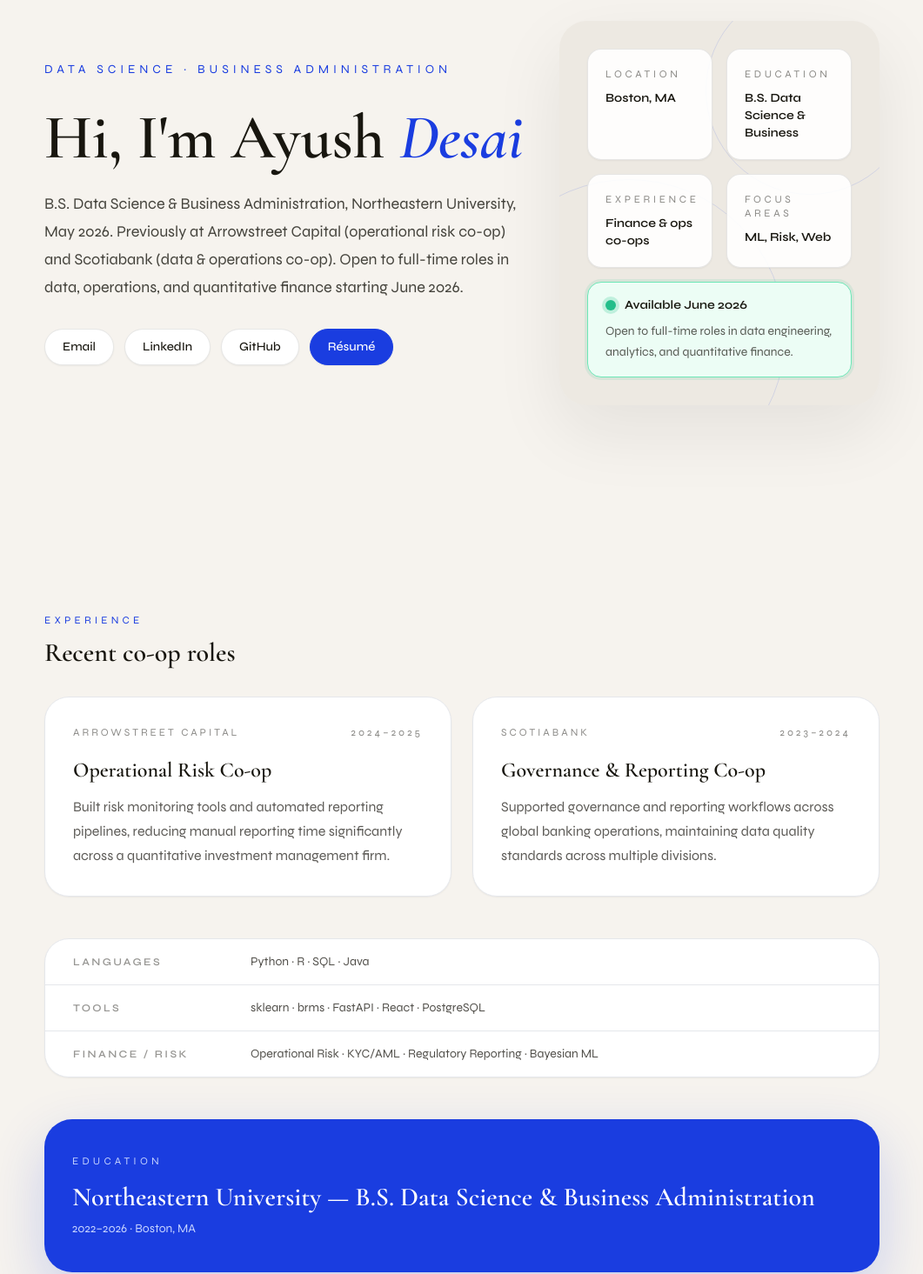
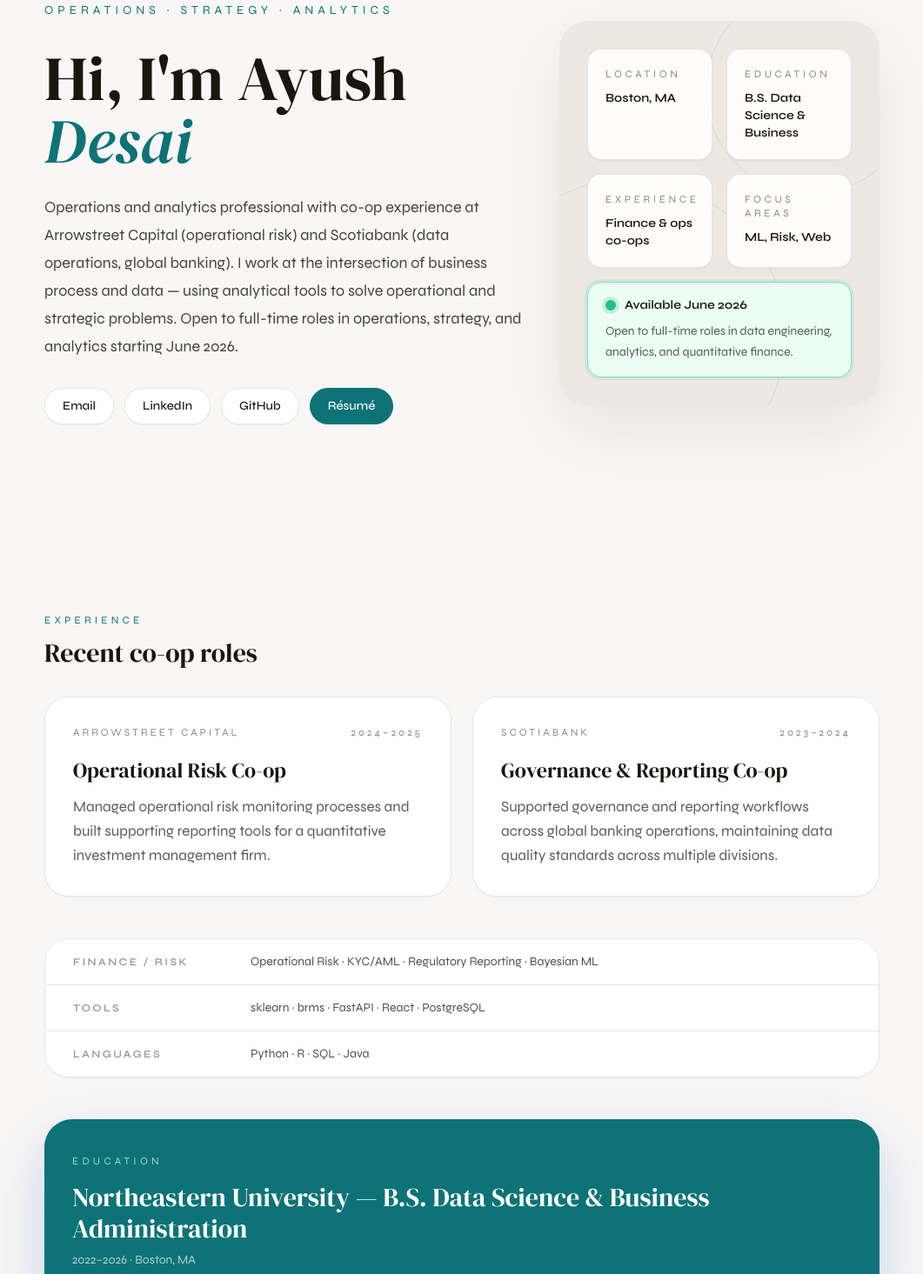
Before and after one commit to ayushadesai/Portfolio, a React (Vite) app: page / in a window 1280 px wide. Shown: the part 220-1685 px from the top of the page at 87% size, without its empty margins (109-1170 px from the left). Built offline with nearby package versions, Linux system fonts and the light colour scheme.

Commit message:
small edits

```diff
--- a/index.html
+++ b/index.html
@@ -29,7 +29,7 @@
     <link rel="preconnect" href="https://fonts.googleapis.com" />
     <link rel="preconnect" href="https://fonts.gstatic.com" crossorigin />
     <link
-      href="https://fonts.googleapis.com/css2?family=Cormorant+Garamond:ital,wght@0,400;0,500;0,600;0,700;1,400;1,600&family=Inconsolata:wght@400;500;600;700&family=Syne:wght@400;500;600;700&display=swap"
+      href="https://fonts.googleapis.com/css2?family=DM+Serif+Display:ital@0;1&family=Cormorant+Garamond:ital,wght@0,400;0,500;0,600;0,700;1,400;1,600&family=Inconsolata:wght@400;500;600;700&family=Syne:wght@400;500;600;700&display=swap"
       rel="stylesheet"
     />
   </head>
--- a/src/components/Layout.tsx
+++ b/src/components/Layout.tsx
@@ -8,7 +8,7 @@ const links = [
 
 function Layout() {
   return (
-    <div className="min-h-screen bg-[#F6F3EE] text-[#18160F]">
+    <div className="min-h-screen bg-[#F8F7F5] text-[#18160F]">
       <header className="sticky top-0 z-50 border-b border-black/5 bg-white/90 backdrop-blur md:px-8">
         <div className="mx-auto flex max-w-7xl items-center justify-between px-6 py-4">
           <div className="font-display text-xl font-semibold tracking-tight text-[#18160F]">
@@ -23,8 +23,8 @@ function Layout() {
                 className={({ isActive }) =>
                   `nav-link relative inline-block transition-colors duration-200 ${
                     isActive
-                      ? 'active text-[#1A3DE0]'
-                      : 'text-[#18160F]/80 hover:text-[#1A3DE0]'
+                      ? 'active text-[#0D7377]'
+                      : 'text-[#18160F]/80 hover:text-[#0D7377]'
                   }`
                 }
               >
--- a/src/index.css
+++ b/src/index.css
@@ -5,7 +5,7 @@
 :root {
   color-scheme: light;
   font-family: 'Syne', ui-sans-serif, system-ui, sans-serif;
-  background-color: #F6F3EE;
+  background-color: #F8F7F5;
 }
 
 html {
@@ -15,7 +15,7 @@ html {
 body {
   margin: 0;
   min-height: 100vh;
-  background: #F6F3EE;
+  background: #F8F7F5;
   color: #18160F;
 }
 
@@ -36,6 +36,10 @@ a {
   font-family: 'Cormorant Garamond', serif;
 }
 
+.font-heading {
+  font-family: 'DM Serif Display', serif;
+}
+
 .font-mono {
   font-family: 'Inconsolata', ui-monospace, SFMono-Regular, monospace;
 }
@@ -48,7 +52,7 @@ a {
   width: 100%;
   height: 2px;
   border-radius: 999px;
-  background: #1A3DE0;
+  background: #0D7377;
   opacity: 0;
   transform: scaleX(0.3);
   transition: opacity 180ms ease, transform 180ms ease;
@@ -87,7 +91,7 @@ a {
   content: '';
   position: absolute;
   border-radius: 999px;
-  border: 1px solid rgba(26, 61, 224, 0.13);
+  border: 1px solid rgba(13, 115, 119, 0.13);
 }
 
 .concentric-panel::before {
--- a/src/pages/About.tsx
+++ b/src/pages/About.tsx
@@ -5,20 +5,21 @@ function About() {
       <section className="grid min-h-[calc(100vh-72px)] gap-10 lg:grid-cols-[1.2fr_0.8fr] lg:items-center">
         {/* Left */}
         <div className="space-y-8">
-          <p className="text-sm uppercase tracking-[0.35em] text-[#1A3DE0]">
-            Data Science · Business Administration
+          <p className="text-sm uppercase tracking-[0.35em] text-[#0D7377]">
+            Operations · Strategy · Analytics
           </p>
           <div>
-            <h1 className="font-display text-5xl font-semibold leading-tight text-[#18160F] sm:text-6xl lg:text-7xl">
+            <h1 className="font-heading text-5xl leading-tight text-[#18160F] sm:text-6xl lg:text-7xl">
               Hi, I'm Ayush{' '}
-              <span className="italic text-[#1A3DE0]">Desai</span>
+              <span className="italic text-[#0D7377]">Desai</span>
             </h1>
             <p className="mt-6 max-w-xl text-lg leading-8 text-[#18160F]/80">
-              B.S. Data Science &amp; Business Administration, Northeastern
-              University, May 2026. Previously at Arrowstreet Capital
-              (operational risk co-op) and Scotiabank (data &amp; operations
-              co-op). Open to full-time roles in data, operations, and
-              quantitative finance starting June 2026.
+              Operations and analytics professional with co-op experience at
+              Arrowstreet Capital (operational risk) and Scotiabank (data
+              operations, global banking). I work at the intersection of
+              business process and data — using analytical tools to solve
+              operational and strategic problems. Open to full-time roles in
+              operations, strategy, and analytics starting June 2026.
             </p>
           </div>
           <div className="flex flex-wrap gap-3">
@@ -46,7 +47,7 @@ function About() {
             </a>
             <a
               href="/resume"
-              className="rounded-full border border-[#1A3DE0] bg-[#1A3DE0] px-5 py-2.5 text-sm font-medium text-white shadow-sm transition hover:bg-[#1634c6]"
+              className="rounded-full border border-[#0D7377] bg-[#0D7377] px-5 py-2.5 text-sm font-medium text-white shadow-sm transition hover:bg-[#0a5c60]"
             >
               Résumé
             </a>
@@ -95,8 +96,8 @@ function About() {
       {/* Experience */}
       <section className="mt-24 space-y-8">
         <div>
-          <p className="text-xs uppercase tracking-[0.35em] text-[#1A3DE0]">Experience</p>
-          <h2 className="mt-3 font-display text-3xl font-semibold text-[#18160F]">
+          <p className="text-xs uppercase tracking-[0.35em] text-[#0D7377]">Experience</p>
+          <h2 className="mt-3 font-heading text-3xl text-[#18160F]">
             Recent co-op roles
           </h2>
         </div>
@@ -106,13 +107,12 @@ function About() {
               <span className="text-xs uppercase tracking-[0.25em] text-[#18160F]/50">Arrowstreet Capital</span>
               <span className="text-xs uppercase tracking-[0.25em] text-[#18160F]/50">2024–2025</span>
             </div>
-            <h3 className="mt-5 font-display text-2xl font-semibold text-[#18160F]">
+            <h3 className="mt-5 font-heading text-2xl text-[#18160F]">
               Operational Risk Co-op
             </h3>
-            <p className="mt-3 text-base leading-7 text-[#18160F]/70">
-              Built risk monitoring tools and automated reporting pipelines,
-              reducing manual reporting time significantly across a quantitative
-              investment management firm.
+            <p className="mt-3 text-[1.0625rem] leading-7 text-[#18160F]/70">
+              Managed operational risk monitoring processes and built supporting
+              reporting tools for a quantitative investment management firm.
             </p>
           </article>
           <article className="rounded-[1.75rem] border border-[#18160F]/8 bg-white p-8 shadow-sm">
@@ -120,10 +120,10 @@ function About() {
               <span className="text-xs uppercase tracking-[0.25em] text-[#18160F]/50">Scotiabank</span>
               <span className="text-xs uppercase tracking-[0.25em] text-[#18160F]/50">2023–2024</span>
             </div>
-            <h3 className="mt-5 font-display text-2xl font-semibold text-[#18160F]">
+            <h3 className="mt-5 font-heading text-2xl text-[#18160F]">
               Governance &amp; Reporting Co-op
             </h3>
-            <p className="mt-3 text-base leading-7 text-[#18160F]/70">
+            <p className="mt-3 text-[1.0625rem] leading-7 text-[#18160F]/70">
               Supported governance and reporting workflows across global banking
               operations, maintaining data quality standards across multiple
               divisions.
@@ -136,9 +136,9 @@ function About() {
       <section className="mt-12">
         <div className="divide-y divide-[#18160F]/8 rounded-[1.75rem] border border-[#18160F]/8 bg-white shadow-sm overflow-hidden">
           {[
+            { label: 'Finance / Risk', values: 'Operational Risk · KYC/AML · Regulatory Reporting · Bayesian ML' },
+            { label: 'Tools', values: 'sklearn · brms · FastAPI · React · PostgreSQL' },
             { label: 'Languages', values: 'Python · R · SQL · Java' },
-            { label: 'Tools', values: 'sklearn · brms · FastAPI · React · PostgreSQL' },
-            { label: 'Finance / Risk', values: 'Operational Risk · KYC/AML · Regulatory Reporting · Bayesian ML' },
           ].map((row) => (
             <div key={row.label} className="grid grid-cols-[140px_1fr] gap-6 px-8 py-4 sm:grid-cols-[180px_1fr]">
               <span className="text-xs font-semibold uppercase tracking-[0.2em] text-[#18160F]/45 self-center">
@@ -151,12 +151,12 @@ function About() {
       </section>
 
       {/* Education strip */}
-      <section className="mt-12 rounded-[2rem] bg-[#1A3DE0] px-8 py-10 text-white shadow-[0_24px_64px_rgba(26,61,224,0.20)]">
-        <p className="text-xs uppercase tracking-[0.35em] text-[#C7D4FF]">Education</p>
-        <p className="mt-4 font-display text-2xl font-semibold leading-snug sm:text-3xl">
+      <section className="mt-12 rounded-[2rem] bg-[#0D7377] px-8 py-10 text-white shadow-[0_24px_64px_rgba(26,61,224,0.20)]">
+        <p className="text-xs uppercase tracking-[0.35em] text-[#A8D5D7]">Education</p>
+        <p className="mt-4 font-heading text-2xl leading-snug sm:text-3xl">
           Northeastern University — B.S. Data Science &amp; Business Administration
         </p>
-        <p className="mt-2 text-sm text-[#C7D4FF]">2022–2026 · Boston, MA</p>
+        <p className="mt-2 text-sm text-[#A8D5D7]">2022–2026 · Boston, MA</p>
       </section>
     </div>
   );
--- a/src/pages/Resume.tsx
+++ b/src/pages/Resume.tsx
@@ -36,19 +36,19 @@ function Resume() {
       {/* Header */}
       <div className="flex flex-col gap-4 sm:flex-row sm:items-end sm:justify-between">
         <div>
-          <h1 className="font-display text-5xl font-semibold text-[#18160F] sm:text-6xl">
+          <h1 className="font-heading text-5xl text-[#18160F] sm:text-6xl">
             Ayush Desai
           </h1>
           <p className="mt-2 text-base text-[#18160F]/60">
             Data Science &amp; Operations · Boston, MA · desai.ayush@northeastern.edu
           </p>
-          <p className="mt-1 text-sm text-[#1A3DE0]/70">
+          <p className="mt-1 text-sm text-[#0D7377]/70">
             Actively seeking full-time opportunities · Available June 2026
           </p>
         </div>
         <a
           href="/resume.pdf"
-          className="inline-flex shrink-0 items-center gap-2 rounded-full bg-[#1A3DE0] px-6 py-3 text-sm font-medium text-white shadow-sm transition hover:bg-[#1634c6]"
+          className="inline-flex shrink-0 items-center gap-2 rounded-full bg-[#0D7377] px-6 py-3 text-sm font-medium text-white shadow-sm transition hover:bg-[#0a5c60]"
         >
           Download PDF
         </a>
@@ -76,18 +76,18 @@ function Resume() {
         <main className="space-y-16">
           {/* Experience */}
           <section id="experience">
-            <p className="text-xs uppercase tracking-[0.35em] text-[#1A3DE0]">Experience</p>
+            <p className="text-xs uppercase tracking-[0.35em] text-[#0D7377]">Experience</p>
 
             <div className="mt-8 space-y-10">
               {/* Arrowstreet */}
               <div>
                 <div className="flex flex-col gap-1 sm:flex-row sm:items-baseline sm:justify-between">
-                  <h3 className="font-display text-2xl font-semibold text-[#18160F]">
+                  <h3 className="font-heading text-2xl text-[#18160F]">
                     Arrowstreet Capital
                   </h3>
                   <span className="font-mono text-xs text-[#18160F]/50">2024–2025</span>
                 </div>
-                <p className="mt-1 text-sm font-medium text-[#1A3DE0]">Operational Risk Co-op</p>
+                <p className="mt-1 text-sm font-medium text-[#0D7377]">Operational Risk Co-op</p>
                 <p className="mt-3 text-sm leading-6 text-[#18160F]/70">
                   Built automated risk monitoring pipelines and internal reporting tools for a
                   quantitative investment management firm. Worked across Python and SQL to surface
@@ -99,12 +99,12 @@ function Resume() {
               {/* Scotiabank */}
               <div>
                 <div className="flex flex-col gap-1 sm:flex-row sm:items-baseline sm:justify-between">
-                  <h3 className="font-display text-2xl font-semibold text-[#18160F]">
+                  <h3 className="font-heading text-2xl text-[#18160F]">
                     Scotiabank
                   </h3>
                   <span className="font-mono text-xs text-[#18160F]/50">2023–2024</span>
                 </div>
-                <p className="mt-1 text-sm font-medium text-[#1A3DE0]">Governance &amp; Reporting Co-op</p>
+                <p className="mt-1 text-sm font-medium text-[#0D7377]">Governance &amp; Reporting Co-op</p>
                 <p className="mt-3 text-sm leading-6 text-[#18160F]/70">
                   Supported governance and reporting workflows across global banking operations.
                   Automated manual processes and maintained data quality standards for
@@ -116,19 +116,19 @@ function Resume() {
 
           {/* Education */}
           <section id="education">
-            <p className="text-xs uppercase tracking-[0.35em] text-[#1A3DE0]">Education</p>
+            <p className="text-xs uppercase tracking-[0.35em] text-[#0D7377]">Education</p>
             <div className="mt-8">
               <div className="flex flex-col gap-1 sm:flex-row sm:items-baseline sm:justify-between">
-                <h3 className="font-display text-2xl font-semibold text-[#18160F]">
+                <h3 className="font-heading text-2xl text-[#18160F]">
                   Northeastern University
                 </h3>
                 <span className="font-mono text-xs text-[#18160F]/50">2022–2026</span>
               </div>
-              <p className="mt-1 text-sm font-medium text-[#1A3DE0]">
-                B.S. Data Science &amp; Business Administration
+              <p className="mt-1 text-sm font-medium text-[#0D7377]">
+                Bachelor of Science in Data Science and Business Administration, Cum Laude
               </p>
               <p className="mt-3 text-sm leading-6 text-[#18160F]/70">
-                Boston, MA · Combined major spanning statistical modelling, machine learning,
+                Boston, MA · GPA 3.55 · Combined major spanning statistical modelling, machine learning,
                 corporate finance, and operations management.
               </p>
             </div>
@@ -136,7 +136,7 @@ function Resume() {
 
           {/* Skills */}
           <section id="skills">
-            <p className="text-xs uppercase tracking-[0.35em] text-[#1A3DE0]">Skills</p>
+            <p className="text-xs uppercase tracking-[0.35em] text-[#0D7377]">Skills</p>
             <div className="mt-8 space-y-0">
               {SKILLS.map((row, i) => (
                 <div key={row.category}>
@@ -154,12 +154,12 @@ function Resume() {
 
           {/* Projects */}
           <section id="projects">
-            <p className="text-xs uppercase tracking-[0.35em] text-[#1A3DE0]">Projects</p>
+            <p className="text-xs uppercase tracking-[0.35em] text-[#0D7377]">Projects</p>
             <div className="mt-8 space-y-8">
               {PROJECTS_BRIEF.map((p) => (
                 <div key={p.name}>
-                  <h3 className="font-display text-xl font-semibold text-[#18160F]">{p.name}</h3>
-                  <p className="mt-1 font-mono text-xs text-[#1A3DE0]/70">{p.tech}</p>
+                  <h3 className="font-heading text-xl text-[#18160F]">{p.name}</h3>
+                  <p className="mt-1 font-mono text-xs text-[#0D7377]/70">{p.tech}</p>
                   <p className="mt-2 text-sm leading-6 text-[#18160F]/70">{p.desc}</p>
                 </div>
               ))}
--- a/tailwind.config.js
+++ b/tailwind.config.js
@@ -4,6 +4,7 @@ export default {
     extend: {
       fontFamily: {
         display: ['Cormorant Garamond', 'serif'],
+        heading: ['"DM Serif Display"', 'serif'],
         body: ['Syne', 'ui-sans-serif', 'system-ui', 'sans-serif'],
         mono: ['Inconsolata', 'ui-monospace', 'SFMono-Regular', 'monospace']
       }
```
Also changed, not shown: src/pages/Projects.tsx (+16 -8 lines).
